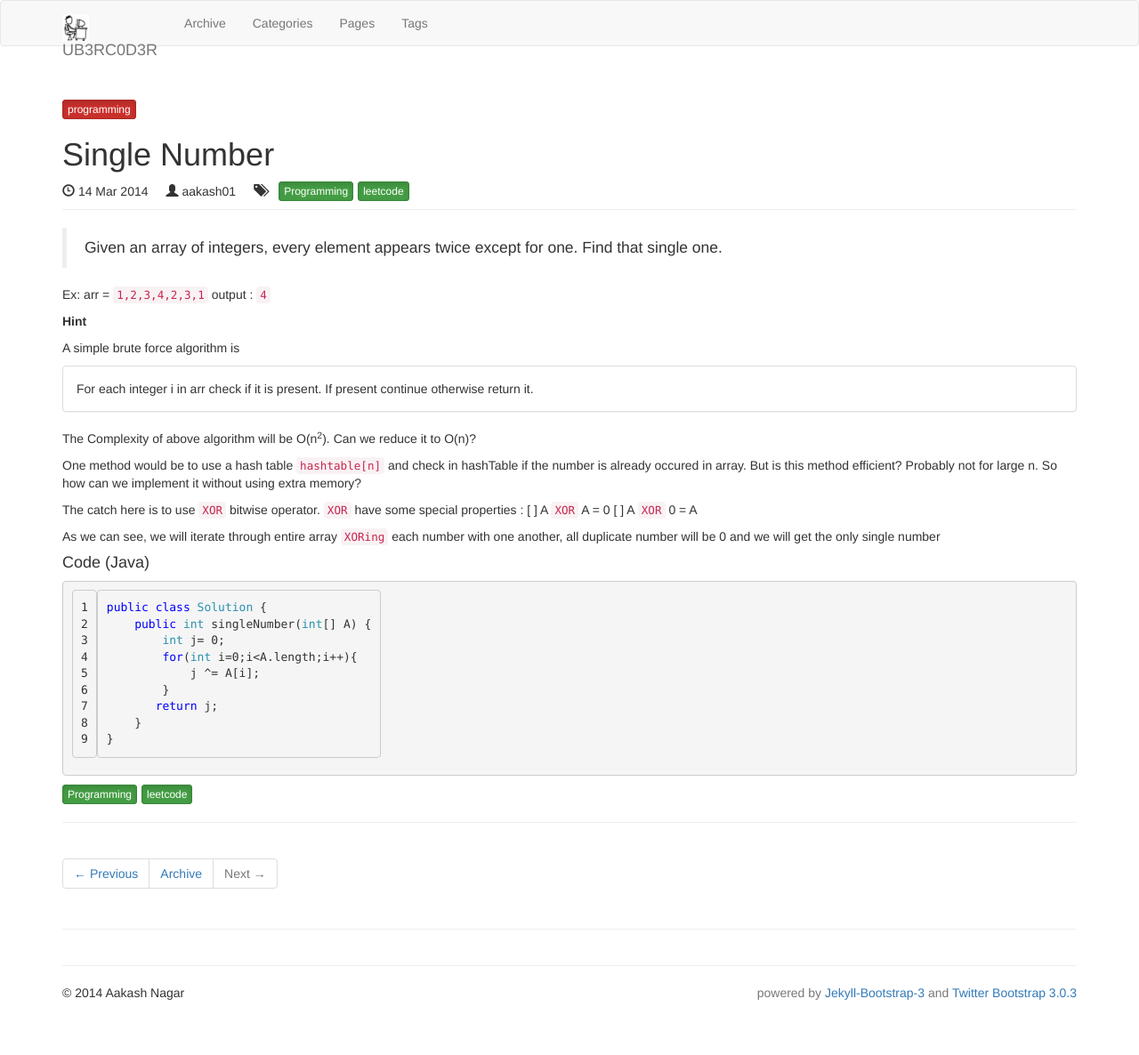
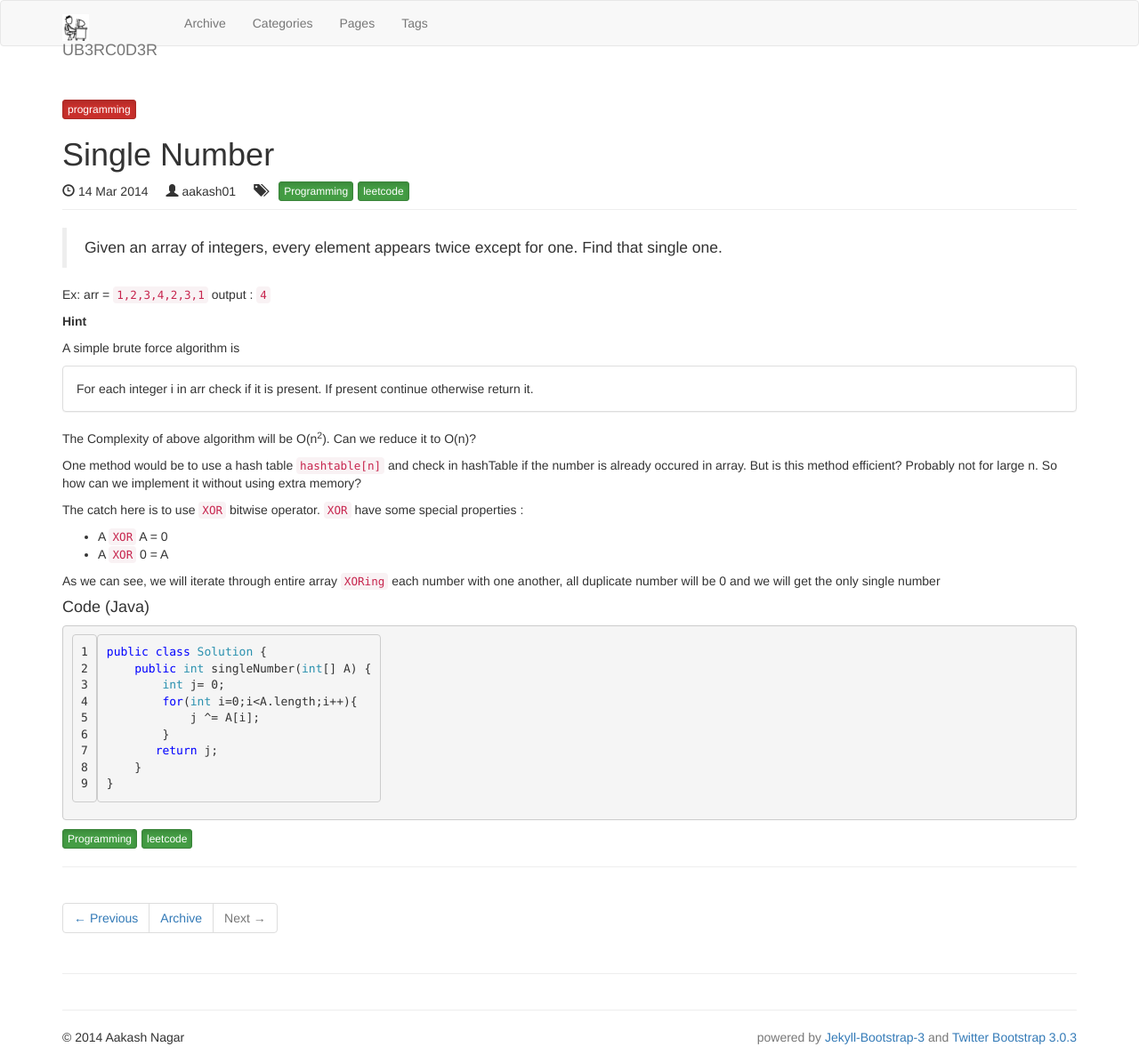
Before and after one commit to aakash01/aakash01.github.io, a Jekyll site: the page built from _posts/2014-03-14-single-number.md, in a window 1280 px wide. Shown: the whole page at 89% size. Built offline with Jekyll 4.4.1, drawn with Linux system fonts in a browser that asks for light colours; nearby versions of some CDN libraries; library files that are not in the unit come from our copies; before the commit the page ends 1136 px from its top, so only the background shows below that.

```diff
--- a/_posts/2014-03-14-single-number.md
+++ b/_posts/2014-03-14-single-number.md
@@ -28,8 +28,8 @@ One method would be to use a hash table `hashtable[n]` and check in hashTable if
 
 The catch here is to use `XOR` bitwise operator.
 `XOR` have some special properties :
-[ ] A `XOR` A = 0
-[ ] A `XOR` 0 = A
++ A `XOR` A = 0
++ A `XOR` 0 = A
 
 As we can see,  we will iterate through entire array `XORing` each number with one another, all duplicate number will be 0 and we will get the only single number
 
```
